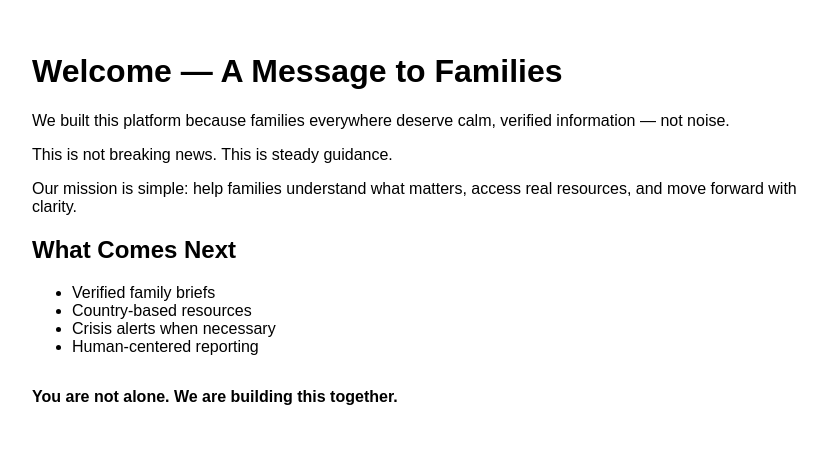
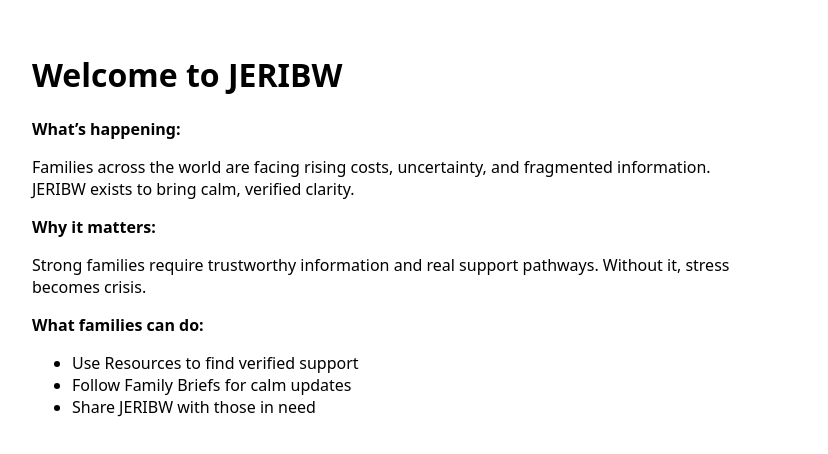
Before and after one commit to Jeribw-Foundation/jeribw, a Next.js app: page /briefs/welcome in a window 1280 px wide. Shown: the top 454 px of the page, without its empty margins (0-828 px from the left). Built offline with nearby package versions, Linux system fonts and the light colour scheme.

Commit message:
Replace welcome brief with official v1 content

```diff
--- a/app/briefs/welcome/page.tsx
+++ b/app/briefs/welcome/page.tsx
@@ -1,34 +1,26 @@
 export default function WelcomeBrief() {
   return (
-    <main style={{ padding: "2rem", fontFamily: "sans-serif", maxWidth: "800px" }}>
-      <h1>Welcome — A Message to Families</h1>
+    <main style={{ padding: "2rem", maxWidth: "700px" }}>
+      <h1>Welcome to JERIBW</h1>
 
+      <p><strong>What’s happening:</strong></p>
       <p>
-        We built this platform because families everywhere deserve calm, verified
-        information — not noise.
+Families across the world are facing rising costs, uncertainty, and fragmented information.
+JERIBW exists to bring calm, verified clarity.
       </p>
 
+      <p><strong>Why it matters:</strong></p>
       <p>
-        This is not breaking news. This is steady guidance.
+Strong families require trustworthy information and real support pathways.
+Without it, stress becomes crisis.
       </p>
 
-      <p>
-        Our mission is simple: help families understand what matters, access real
-        resources, and move forward with clarity.
-      </p>
-
-      <h2>What Comes Next</h2>
-
+      <p><strong>What families can do:</strong></p>
       <ul>
-        <li>Verified family briefs</li>
-        <li>Country-based resources</li>
-        <li>Crisis alerts when necessary</li>
-        <li>Human-centered reporting</li>
+        <li>Use Resources to find verified support</li>
+        <li>Follow Family Briefs for calm updates</li>
+        <li>Share JERIBW with those in need</li>
       </ul>
-
-      <p style={{ marginTop: "2rem", fontWeight: "bold" }}>
-        You are not alone. We are building this together.
-      </p>
     </main>
   );
 }
```
